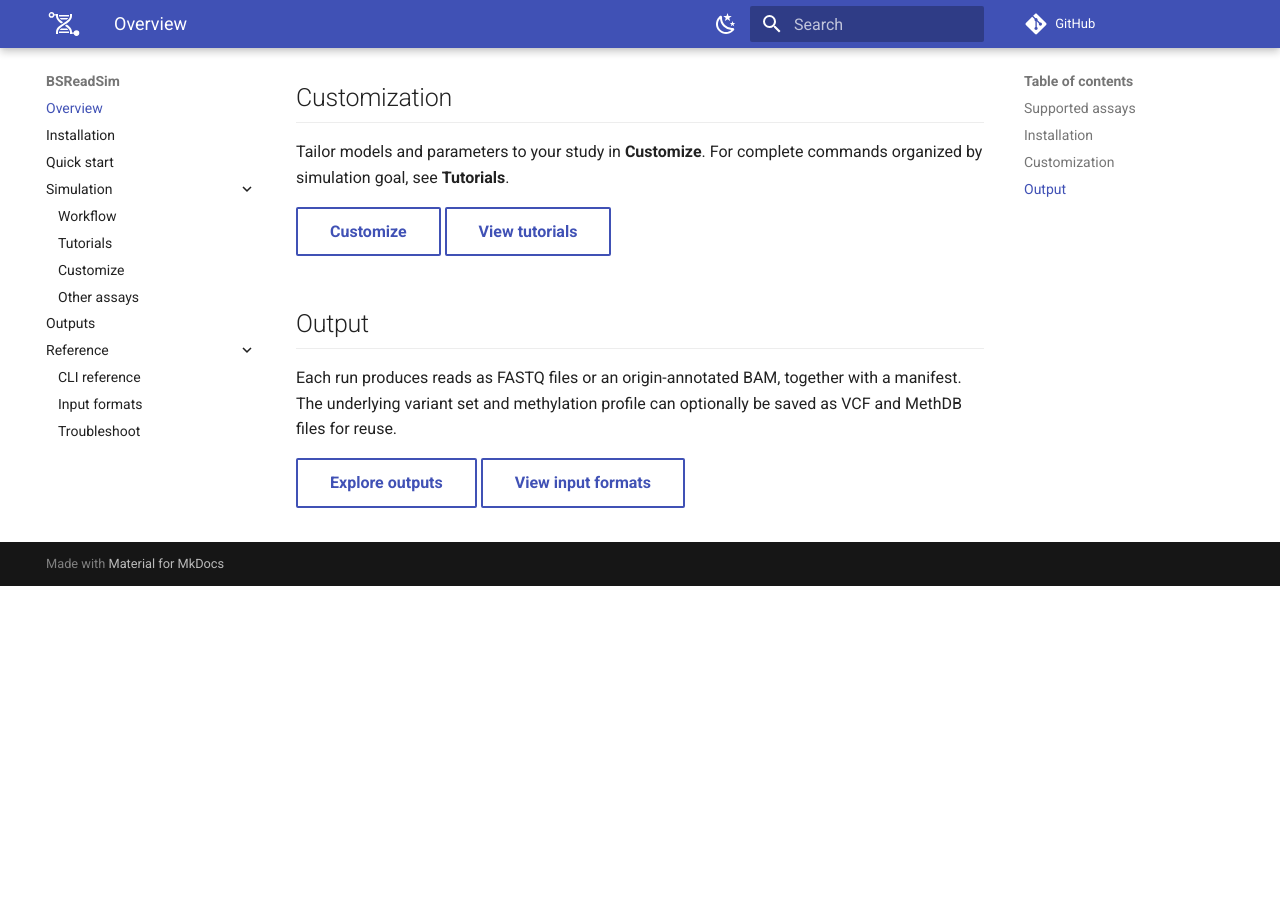
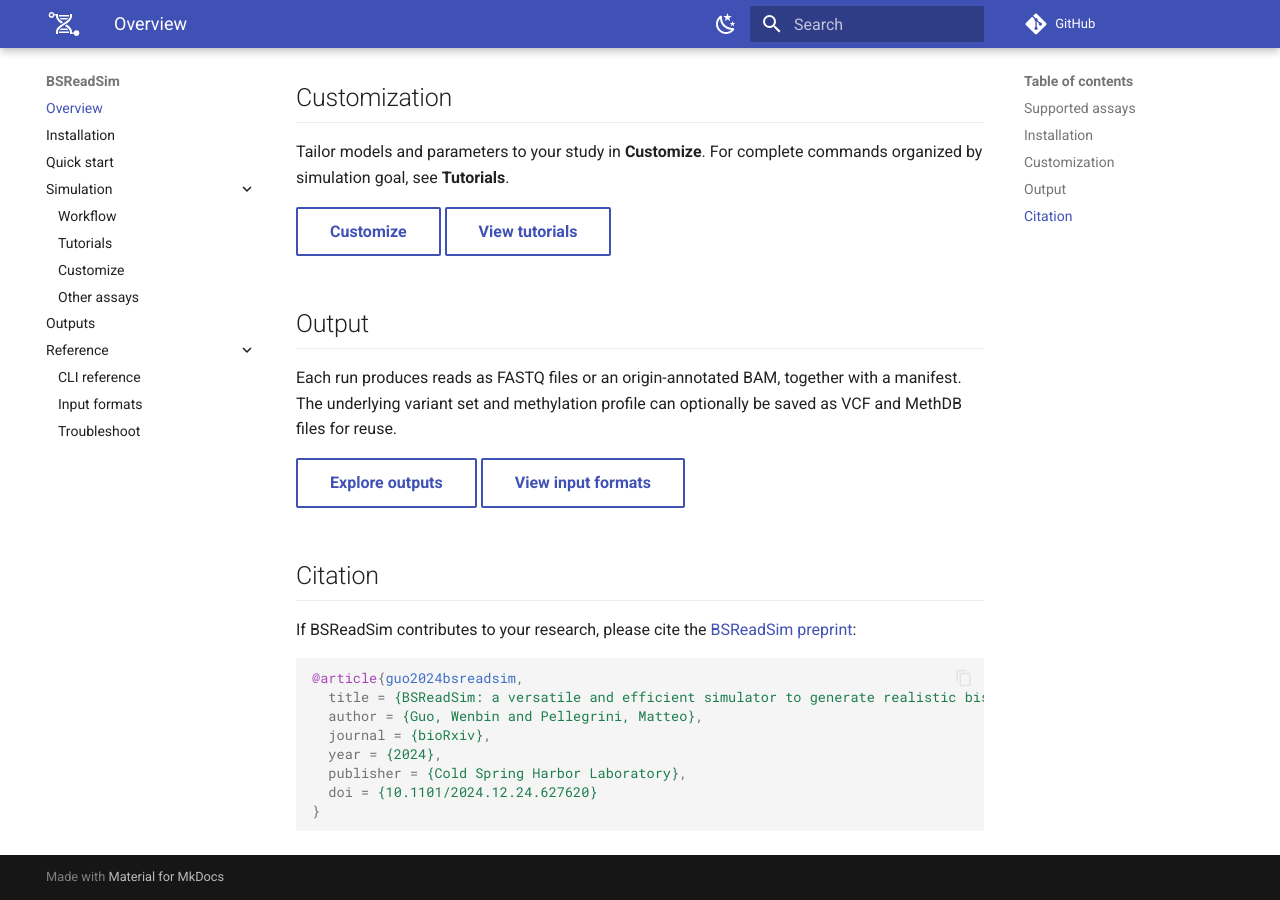
Before and after one commit to wbvguo/BSReadSim, an MkDocs documentation site: the page built from docs/index.md, in a window 1280 px wide and 900 px high, scrolled down 1173 px. Built offline with MkDocs 1.6.1 and Material for MkDocs 9.7.7, drawn with Linux system fonts in a browser that asks for light colours; comment, search, counter and statistics services are not loaded; before the commit the page ends 1759 px from its top, so only the background shows below that.

Commit message:
docs: update docs

````diff
--- a/docs/index.md
+++ b/docs/index.md
@@ -83,3 +83,18 @@ Each run produces reads as FASTQ files or an origin-annotated BAM, together with
 
 [Explore outputs](outputs/index.md){ .md-button }
 [View input formats](reference/formats.md){ .md-button }
+
+## Citation
+
+If BSReadSim contributes to your research, please cite the [BSReadSim preprint](https://doi.org/10.1101/2024.12.24.627620):
+
+```bibtex
+@article{guo2024bsreadsim,
+  title = {BSReadSim: a versatile and efficient simulator to generate realistic bisulfite sequencing reads},
+  author = {Guo, Wenbin and Pellegrini, Matteo},
+  journal = {bioRxiv},
+  year = {2024},
+  publisher = {Cold Spring Harbor Laboratory},
+  doi = {10.1101/2024.12.24.627620}
+}
+```
````
Also changed, not shown: README.md (+15 -5 lines), 2 other files.
